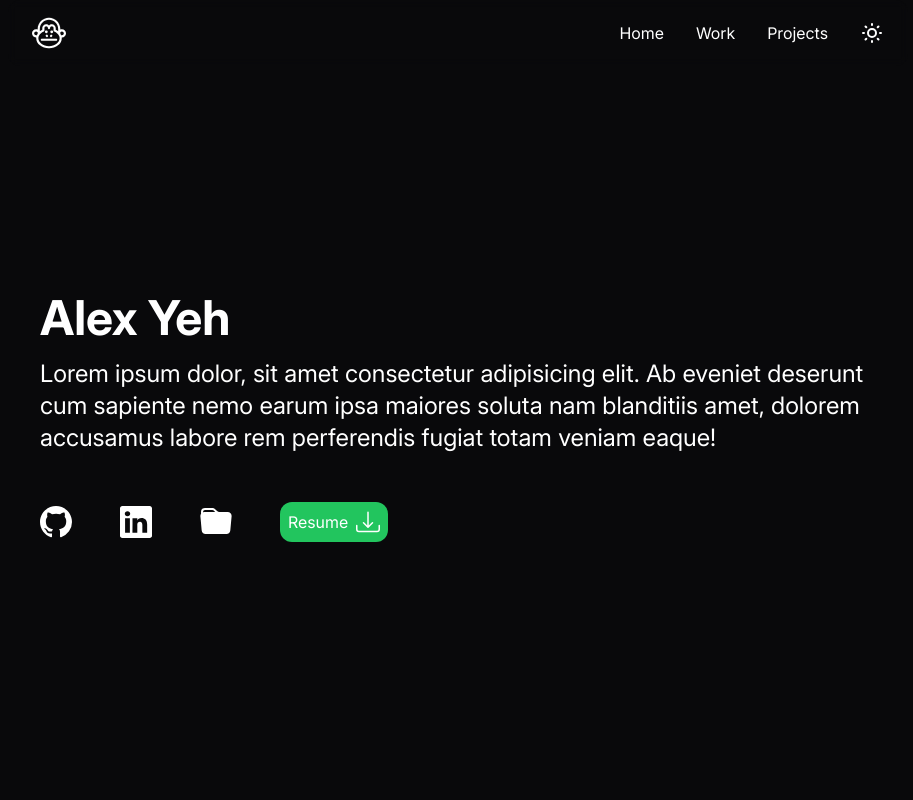
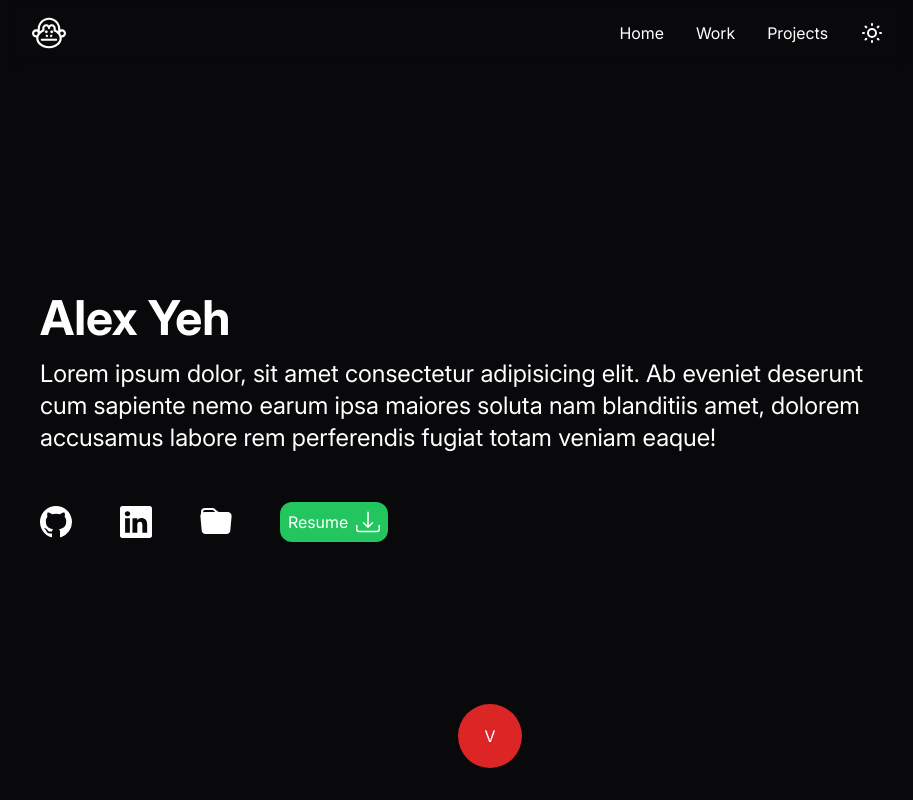
Before and after one commit to A1exYeh/portfolio, a React (Vite) app: page / in a window 1280 px wide. Shown: the top 800 px of the page, without its empty margins (182-1095 px from the left). Built offline with nearby package versions, Linux system fonts and the light colour scheme.

Commit message:
add down arrow scoll button on bio section

```diff
--- a/src/components/Homepage/BioSection/Bio.tsx
+++ b/src/components/Homepage/BioSection/Bio.tsx
@@ -1,11 +1,23 @@
 import '@/index.css';
+import { useRef } from 'react';
+import { MutableRefObject } from 'react';
 import BioIconBar from './BioIconBar';
 
 export default function Bio() {
+
+  const bioDiv = useRef() as MutableRefObject<HTMLDivElement>;
+
+  function scrollWork() {
+    scrollTo({
+      top: bioDiv.current.offsetHeight,
+      behavior: 'smooth',
+    });
+  }
+
   return (
     <>
-      <div className="z-0 flex h-screen w-full items-center justify-center pt-4">
-        <div className="">
+      <div ref={bioDiv} className="z-0 flex flex-col h-screen w-full items-left justify-center pt-4">
+
           <p className="mb-4 w-full text-left text-5xl font-bold">
             Alex Yeh
           </p>
@@ -17,7 +29,11 @@ export default function Bio() {
           </p>
 
           <BioIconBar />
-        </div>
+
+          <a onClick={scrollWork} className='flex flex-row justify-center items-center cursor-pointer absolute bottom-8 left-1/2 rounded-full h-8 w-8 md:h-16 md:w-16 bg-red-600 '>
+            V
+          </a>
+
       </div>
     </>
   );
```
